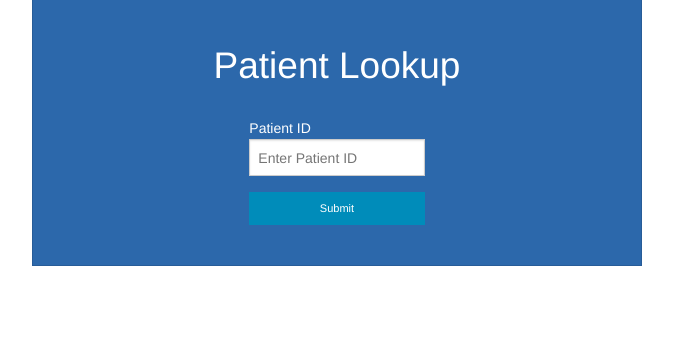
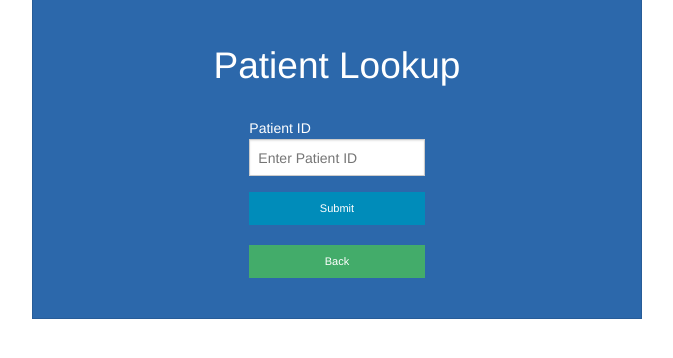
Before and after one commit to Calit2-UCI/PBWeb, a PHP site: page /views/patient_access.php in a window 1280 px wide. Shown: the part 232-590 px from the top of the page, without its empty margins (303-976 px from the left). Run offline with PHP 8.4, Linux system fonts and the light colour scheme; some libraries are stand-ins or nearby versions.

Commit message:
Adding buttons, small fixes

```diff
--- a/views/logged_in.php
+++ b/views/logged_in.php
@@ -25,7 +25,8 @@
 				<h2>Welcome, <?php echo $_SESSION['user_name']; ?>!</h2>
 			</div>
 			<br>
-			<div class="row">
+			<div class="small-10 large-6 small-centered columns">
+				<div class="row">
 					<a href="/PBWeb/views/patient_access.php" class="button expand">Patient Access</a>
 				</div>
 				<div class="row">
@@ -34,6 +35,7 @@
 				<div class="row">
 					<a href="/PBWeb/index.php?logout" class="button alert expand">Logout</a>
 				</div>
+			</div>
 		</div>
 	</div>
 </body>
--- a/views/not_logged_in.php
+++ b/views/not_logged_in.php
@@ -48,7 +48,7 @@
 			<h2>Account Login</h2>
 		</div>
 		<br>
-		<div class="small-8 large-4 small-centered columns">
+		<div class="small-10 large-6 small-centered columns">
 			<form method="post" action="index.php" name="loginform">
 				<div class="row">
 					<label for="login_input_username"> Username </label>
@@ -68,6 +68,7 @@
 
 				<div class="row">
 					<a href="registration.php" class="button success expand">Account Registration</a>
+					</div>
 				</div>
 			</form>
 		</div>
--- a/views/patient_access.php
+++ b/views/patient_access.php
@@ -34,6 +34,9 @@
 						<div class="row">
 							<button type="submit"  name="Submit" class="button tiny expand">Submit</button>
 						</div>
+						<div class="row">
+							<a href="/PBWeb/index.php" class="button success tiny expand">Back</a>
+						</div>
 					</div>
 				</div>
 			</form>
```
